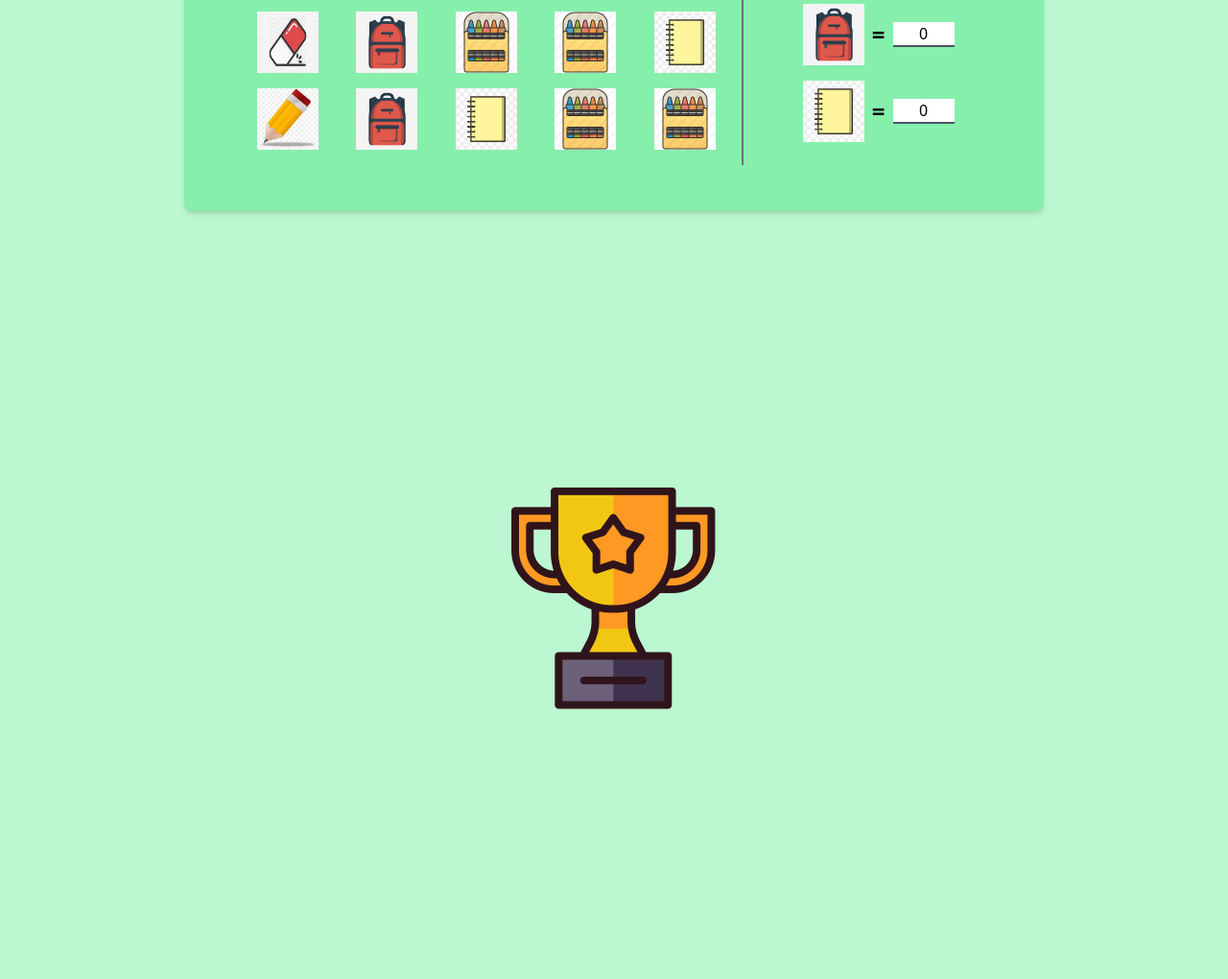
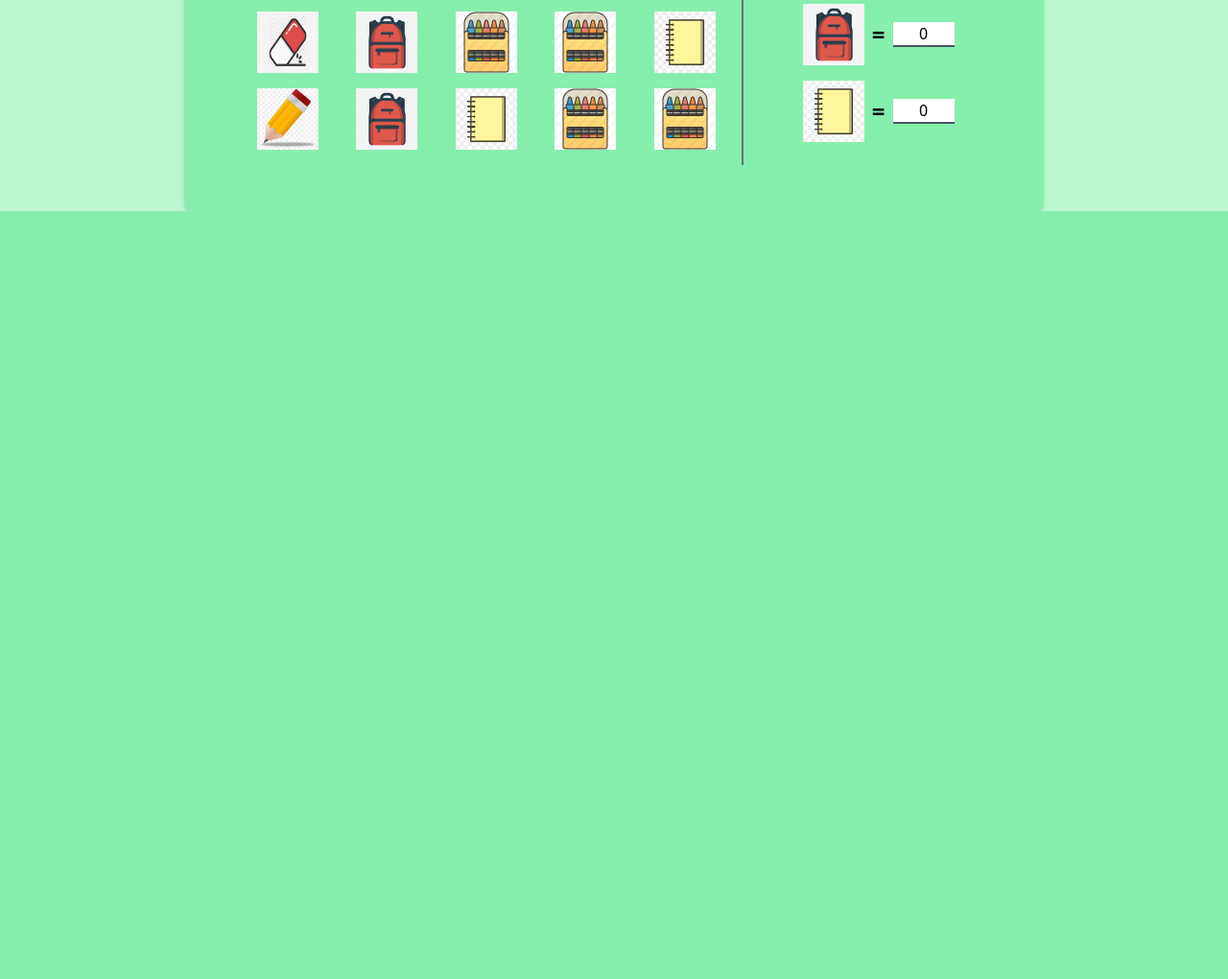
Before and after one commit to anderson895/ProjectTeach, a Flask app: page /student/sensory_game/1 in a window 1280 px wide. Shown: the part 640-1660 px from the top of the page at 96% size. After the commit the page ends 860 px from the top, so only its background shows below. Run offline with Flask 3, Linux system fonts and the light colour scheme; data that the repository does not hold is empty; some libraries are stand-ins or nearby versions.

Commit message:
https://github.com/anderson895/ProjectTeach

```diff
--- a/templates/student/sensory_game.html
+++ b/templates/student/sensory_game.html
@@ -92,7 +92,7 @@
 
 </div>
 
-<div class="flex items-center justify-center min-h-screen">
+<div class="flex items-center justify-center min-h-screen" id="completion-message" style="display: none;">
     <div class="text-center mt-6">
         <!-- Trophy Image -->
         <img
@@ -103,9 +103,9 @@
 
         <!-- Completion Message -->
         <div
-            id="completion-message"
+
             class="text-3xl font-bold text-yellow-600 p-4 bg-green-100 border border-green-400 rounded shadow-lg"
-            style="display: none;">
+           >
             You have completed the Daily Level in the Sensory Game!
             <br><span class="text-yellow-600">Go Back Tomorrow</span>
         </div>
```
